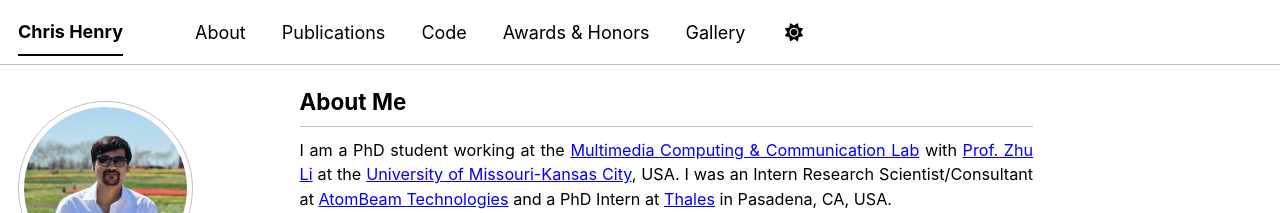
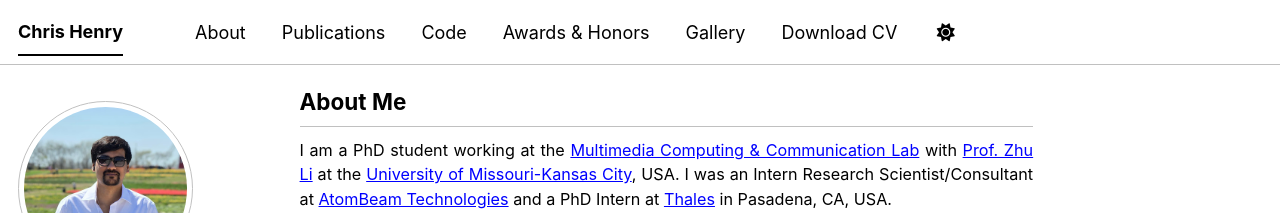
Before and after one commit to engrchrishenry/engrchrishenry.github.io, a Jekyll site: the page built from _pages/about.md, in a window 1280 px wide. Shown: the top 213 px of the page. Built offline with Jekyll 4.4.1, drawn with Linux system fonts in a browser that asks for light colours; some web fonts are replaced; a script bundle is joined from its source files by our own code; library files that are not in the unit come from our copies.

Commit message:
Minor updates and improvements

```diff
--- a/_data/navigation.yml
+++ b/_data/navigation.yml
@@ -23,6 +23,10 @@ main:
   - title: "Gallery"
     url: /gallery/
 
+  - title: "Download CV"
+    url: "https://drive.google.com/file/d/14USaVeFkR3NWc-18y2QnbR_cgiqJnTvg/view?usp=drive_link"
+    external: true
+
   # - title: "Teaching"
   #   url: /teaching/
 
```
